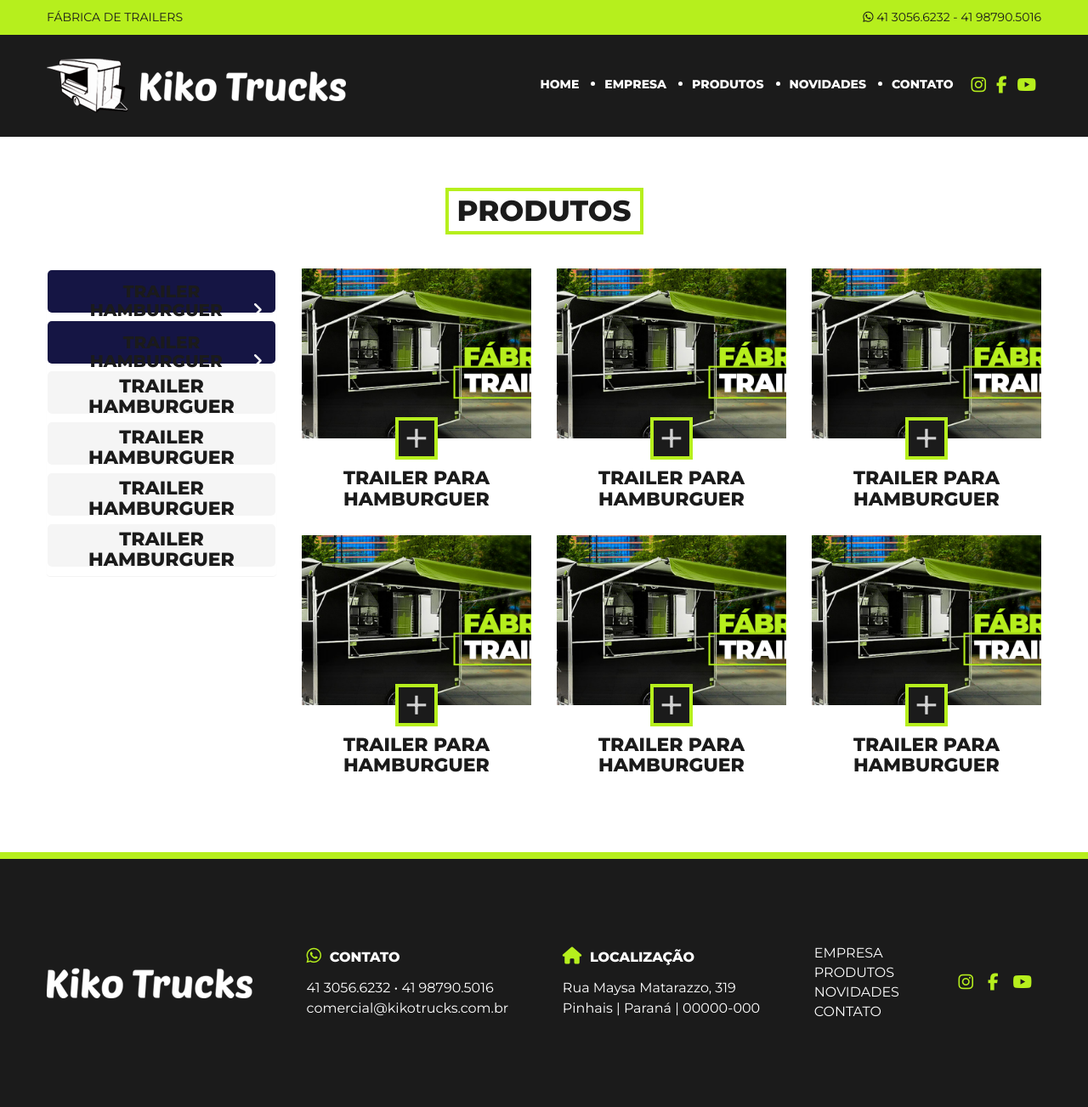
After one commit to PauloRobertoM/kiko-trucks, a PHP site: page /produtos.php in a window 1280 px wide. The commit adds this page. Shown: the whole page at 85% size. Run offline with PHP 8.4, Linux system fonts and the light colour scheme; some libraries are stand-ins or nearby versions.

Commit message:
produtos

```diff
--- a/assets/css/style.css
+++ b/assets/css/style.css
@@ -376,6 +376,84 @@ footer li>a:hover {
     color: #fff;
 }
 
+.modelos.interna img {
+    width: 100%;
+}
+.modelos.interna .item {
+    margin-bottom: 30px;
+}
+.panel-default {
+    border-color: transparent;
+    background: transparent;
+}
+.panel-default>.panel-heading {
+    height: 50px;
+    display: flex;
+    align-items: center;
+    padding-left: 0;
+    padding-right: 0;
+    cursor: pointer;
+    border-radius: 5px;
+    margin-bottom: 10px;
+}
+.panel-title {
+    width: 100%;
+}
+.accordion-toggle.collapsed {
+    font-size: 20px;
+    color: #fff;
+    display: block;
+    height: 50px;
+    background: #151544!important;
+    border-radius: 5px;
+    padding: 14px 15px;
+}
+.accordion-toggle {
+    font-size: 15px;
+    color: #1b1b1b!important;
+    background: #dcdcdc;
+    display: block;
+    height: 50px;
+    border-radius: 5px;
+    padding: 14px 15px;
+}
+.panel-heading .accordion-toggle:after {
+    font-family: FontAwesome;
+    content: "\f107";
+    float: right;
+    color: #fff;
+    -webkit-transition: all .35s;
+    -o-transition: all .35s;
+    transition: all .35s;
+}
+.panel-heading .accordion-toggle.collapsed:after {
+    content: "\f105";
+}
+.panel-collapse {
+    border-top: none;
+    margin-top: -14px;
+    margin-bottom: 10px;
+    border-radius: 0 0 5px 5px;
+    background: #e4e4e4;
+}
+.panel-default>.panel-heading+.panel-collapse>.panel-body {
+    border-top-color: transparent;
+}
+.panel-body ul>li {
+    color: #575757;
+    margin-bottom: 5px;
+    list-style: initial;
+    list-style-position: inside;
+}
+.panel-body ul>li>a {
+    font-size: 16px;
+    font-weight: bold;
+    color: #575757;
+}
+.panel-body ul>li>a:hover {
+    color: #ef7311;
+}
+
 /* --- MOBILE --- */
 @media (max-width: 767px) {
     .topo p {
--- /dev/null
+++ b/produtos.php
@@ -0,0 +1,113 @@
+<?php include 'components/header.php'; ?>
+
+	<section class="modelos interna">
+		<div class="container">
+			<h1>PRODUTOS</h1>
+			<div class="row">
+				<div class="col-md-3 col-sm-3">
+					<div class="panel-group" id="accordion" role="tablist" aria-multiselectable="true">
+                        <div class="panel panel-default">
+                            <div class="panel-heading" role="tab" id="heading0">
+                                <h4 class="panel-title">
+                                    <a role="button" data-toggle="collapse" class="accordion-toggle collapsed" data-parent="#accordion" href="#collapse0" aria-expanded="false" aria-controls="collapse0">TRAILER HAMBURGUER</a>
+                                </h4>
+                            </div><!-- panel-heading -->
+                            <div id="collapse0" class="panel-collapse collapse" role="tabpanel" aria-labelledby="heading0">
+                                <div class="panel-body">
+                                    <ul>
+                                    	<li><a href="">TRAILER HAMBURGUER</a></li>
+                                    	<li><a href="">TRAILER HAMBURGUER</a></li>
+                                    	<li><a href="">TRAILER HAMBURGUER</a></li>
+                                    	<li><a href="">TRAILER HAMBURGUER</a></li>
+                                    </ul>
+                                </div><!-- panel-body -->
+                            </div><!-- collapseOne -->
+                            <div class="panel-heading" role="tab" id="heading1">
+                                <h4 class="panel-title">
+                                    <a role="button" data-toggle="collapse" class="accordion-toggle collapsed" data-parent="#accordion" href="#collapse1" aria-expanded="false" aria-controls="collapse1">TRAILER HAMBURGUER</a>
+                                </h4>
+                            </div><!-- panel-heading -->
+                            <div id="collapse1" class="panel-collapse collapse" role="tabpanel" aria-labelledby="heading1">
+                                <div class="panel-body">
+                                    <ul>
+                                    	<li><a href="">TRAILER HAMBURGUER</a></li>
+                                    	<li><a href="">TRAILER HAMBURGUER</a></li>
+                                    	<li><a href="">TRAILER HAMBURGUER</a></li>
+                                    	<li><a href="">TRAILER HAMBURGUER</a></li>
+                                    </ul>
+                                </div><!-- panel-body -->
+                            </div><!-- collapseOne -->
+                            <div class="panel-heading">
+                                <h4 class="panel-title">
+                                    <a href="">TRAILER HAMBURGUER</a>
+                                </h4>
+                            </div><!-- panel-heading -->
+                            <div class="panel-heading">
+                                <h4 class="panel-title">
+                                    <a href="">TRAILER HAMBURGUER</a>
+                                </h4>
+                            </div><!-- panel-heading -->
+                            <div class="panel-heading">
+                                <h4 class="panel-title">
+                                    <a href="">TRAILER HAMBURGUER</a>
+                                </h4>
+                            </div><!-- panel-heading -->
+                            <div class="panel-heading">
+                                <h4 class="panel-title">
+                                    <a href="">TRAILER HAMBURGUER</a>
+                                </h4>
+                            </div><!-- panel-heading -->
+                        </div><!-- panel -->
+                    </div><!-- panel-group -->
+				</div><!-- col-md-3 col-sm-3 -->
+				<div class="col-md-9 col-sm-9">
+					<div class="row">
+						<div class="col-md-4 col-sm-4">
+							<div class="item">
+								<a href=""><figure><img src="assets/images/vitrine.jpg" alt=""></figure></a>
+								<a class="btn-mais">+</a>
+								<a href=""><h4>TRAILER PARA HAMBURGUER</h4></a>
+							</div><!-- item -->
+						</div><!-- col-md-4 col-sm-4 -->
+						<div class="col-md-4 col-sm-4">
+							<div class="item">
+								<a href=""><figure><img src="assets/images/vitrine.jpg" alt=""></figure></a>
+								<a class="btn-mais">+</a>
+								<a href=""><h4>TRAILER PARA HAMBURGUER</h4></a>
+							</div><!-- item -->
+						</div><!-- col-md-4 col-sm-4 -->
+						<div class="col-md-4 col-sm-4">
+							<div class="item">
+								<a href=""><figure><img src="assets/images/vitrine.jpg" alt=""></figure></a>
+								<a class="btn-mais">+</a>
+								<a href=""><h4>TRAILER PARA HAMBURGUER</h4></a>
+							</div><!-- item -->
+						</div><!-- col-md-4 col-sm-4 -->
+						<div class="col-md-4 col-sm-4">
+							<div class="item">
+								<a href=""><figure><img src="assets/images/vitrine.jpg" alt=""></figure></a>
+								<a class="btn-mais">+</a>
+								<a href=""><h4>TRAILER PARA HAMBURGUER</h4></a>
+							</div><!-- item -->
+						</div><!-- col-md-4 col-sm-4 -->
+						<div class="col-md-4 col-sm-4">
+							<div class="item">
+								<a href=""><figure><img src="assets/images/vitrine.jpg" alt=""></figure></a>
+								<a class="btn-mais">+</a>
+								<a href=""><h4>TRAILER PARA HAMBURGUER</h4></a>
+							</div><!-- item -->
+						</div><!-- col-md-4 col-sm-4 -->
+						<div class="col-md-4 col-sm-4">
+							<div class="item">
+								<a href=""><figure><img src="assets/images/vitrine.jpg" alt=""></figure></a>
+								<a class="btn-mais">+</a>
+								<a href=""><h4>TRAILER PARA HAMBURGUER</h4></a>
+							</div><!-- item -->
+						</div><!-- col-md-4 col-sm-4 -->
+					</div><!-- row -->
+				</div><!-- col-md-9 col-sm-9 -->
+			</div><!-- row -->
+		</div><!-- container -->
+	</section><!-- modelos -->
+
+<?php include 'components/footer.php'; ?>
```
